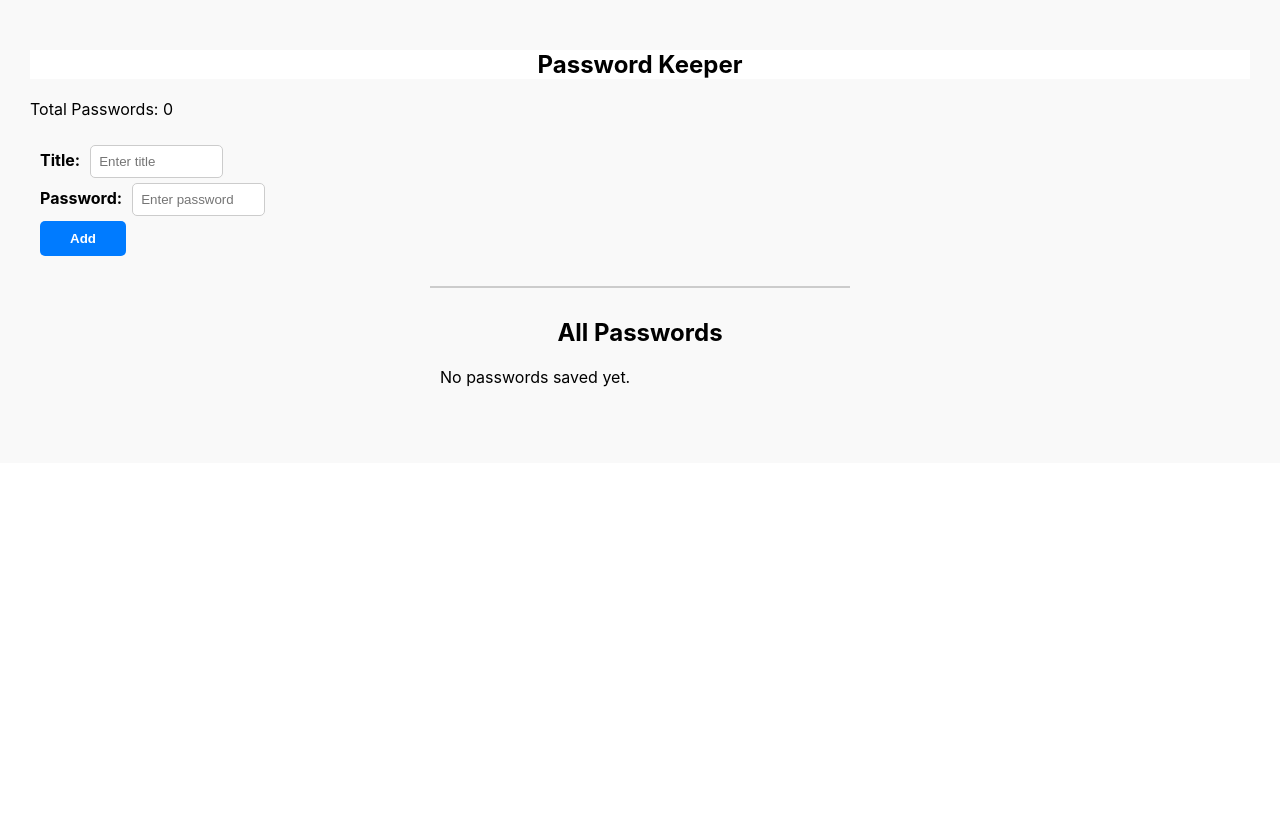
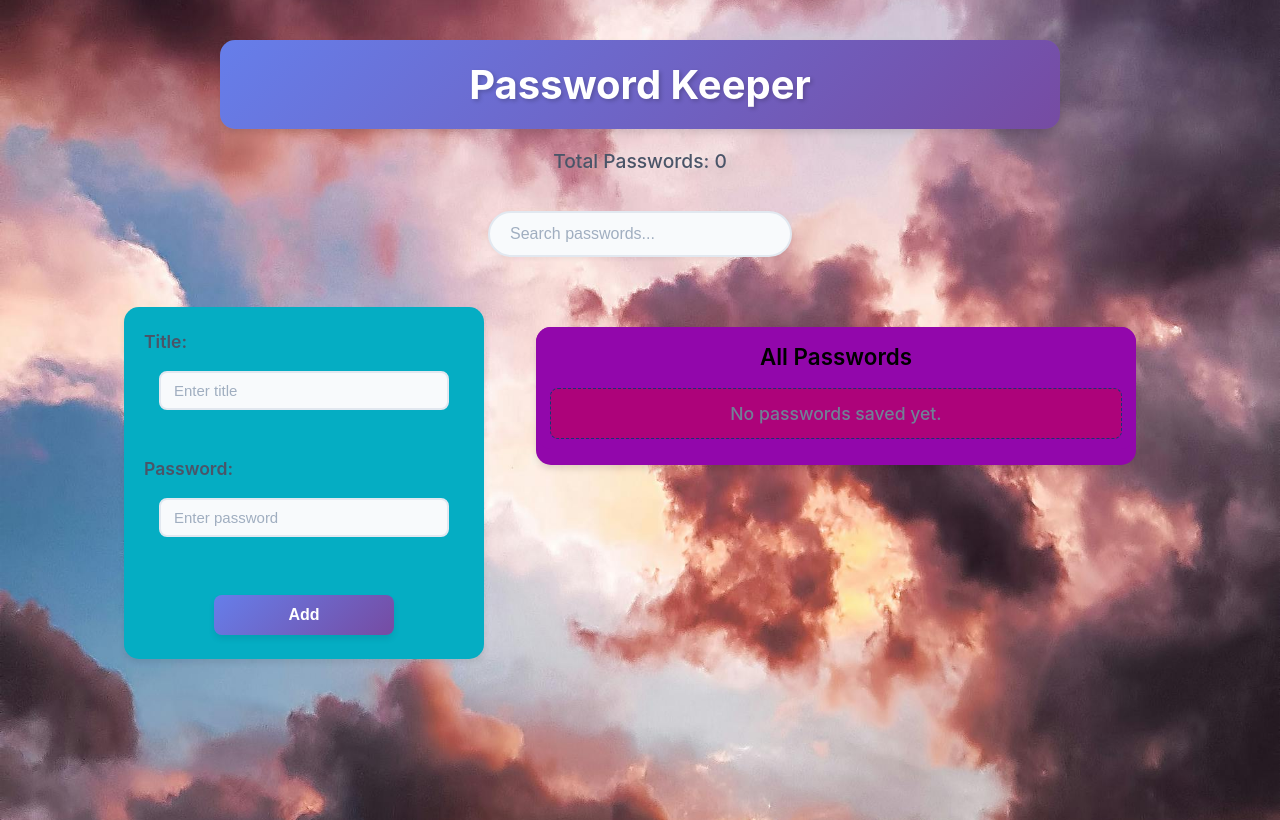
Before and after one commit to harish0319/password-keeper, a React (Create React App) app: page / in a window 1280 px wide. Built offline with nearby package versions, Linux system fonts and the light colour scheme.

Commit message:
working with all features

```diff
--- /dev/null
+++ b/src/App.css
@@ -0,0 +1,9 @@
+.app-background {
+  min-height: 100vh;
+  height: 100%;
+  background-image: url('bg.jpg');
+  background-size: cover;
+  background-repeat: no-repeat;
+  background-position: center center;
+  background-attachment: fixed;
+}
--- a/src/App.js
+++ b/src/App.js
@@ -1,10 +1,11 @@
 import React from 'react';
 import AddDetails from './component/AddDetails';
+import './App.css';
 
 function App() {
   return (
-    <div>
-        <AddDetails />
+    <div className="app-background">
+      <AddDetails />
     </div>
   );
 }
--- a/src/component/AddDetails.css
+++ b/src/component/AddDetails.css
@@ -1,7 +1,53 @@
 .style {
-    background-color: #ffffff;
-    display: flex;
-    align-items: center;
-    justify-content: center;
-    color: rgb(0, 0, 0);
-  }
+    background: linear-gradient(135deg, #667eea 0%, #764ba2 100%);
+    color: white;
+    padding: 20px;
+    border-radius: 15px;
+    box-shadow: 0 4px 6px rgba(0, 0, 0, 0.1);
+    margin: 20px auto;
+    max-width: 800px;
+    text-align: center;
+    font-size: 2.5em;
+    font-weight: bold;
+    text-shadow: 2px 2px 4px rgba(0, 0, 0, 0.2);
+}
+
+.search-box {
+  display: flex;
+  justify-content: center;
+  align-items: center;
+  margin: 20px auto;
+  max-width: 600px;
+  padding: 10px;
+}
+
+.search-box input[type="text"] {
+    width: 100%;
+    padding: 12px 20px;
+    margin: 8px 0;
+    border: 2px solid #e2e8f0;
+    border-radius: 25px;
+    font-size: 16px;
+    transition: all 0.3s ease;
+    background-color: #f8fafc;
+    box-shadow: 0 2px 4px rgba(0, 0, 0, 0.05);
+}
+
+.search-box input[type="text"]:focus {
+    outline: none;
+    border-color: #667eea;
+    box-shadow: 0 0 0 3px rgba(102, 126, 234, 0.2);
+}
+
+.search-box input[type="text"]::placeholder {
+    color: #a0aec0;
+}
+
+/* Total Passwords Count Styling */
+p {
+    text-align: center;
+    font-size: 1.2em;
+    color: #4a5568;
+    margin: 10px 0;
+    font-weight: 500;
+}
--- a/src/component/AddDetails.js
+++ b/src/component/AddDetails.js
@@ -4,15 +4,34 @@ import AddTitlePassword from "./AddTitlePassword";
 
 const AddDetails = () => {
   const [totalCount, setTotalCount] = useState(0);
+  const [searchQuery, setSearchQuery] = useState("");
 
- return (
+  return (
     <>
-        <div>
-            <h2 className="style">Password Keeper</h2>
-            <p>Total Passwords: {totalCount}</p>
-            <AddTitlePassword setTotalCount={setTotalCount} />
+      <div>
+        <h2 className="style">Password Keeper</h2>
 
+        {/* Total Passwords Count */}
+        <p>Total Passwords: {totalCount}</p>
+
+        {/* Search Box */}
+        <div className="search-box">
+          <input
+            id="search"
+            name="search"
+            type="text"
+            placeholder="Search passwords..."
+            value={searchQuery}
+            onChange={(e) => setSearchQuery(e.target.value)}
+          />
         </div>
+
+        {/* Pass data to AddTitlePassword */}
+        <AddTitlePassword
+          setTotalCount={setTotalCount}
+          searchQuery={searchQuery}
+        />
+      </div>
     </>
   );
 };
--- a/src/component/AddTitlePassword.css
+++ b/src/component/AddTitlePassword.css
@@ -1,41 +1,100 @@
 div {
   padding: 10px;
-  background-color: #f9f9f9;
+  /* background-color: #f9f9f9; */
 }
 
 .field-group {
+  background: rgb(5, 173, 195);
+  padding: 24px 20px;
+  border-radius: 15px;
+  box-shadow: 0 4px 6px rgba(0, 0, 0, 0.08);
+  max-width: 320px;
+  width: 100%;
+  flex: none;
+}
+
+.container {
   display: flex;
-  align-items: center;
-  margin-bottom: 10px;
+  gap: 32px;
+  max-width: 900px;
+  margin: 32px auto 0 auto;
+  padding: 0 16px;
+  justify-content: center;
+  align-items: flex-start;
+}
+
+form {
+  display: flex;
+  flex-direction: column;
+  gap: 14px;
+  width: 100%;
 }
 
 label {
-  font-weight: bold;
-  margin-right: 10px;
+  font-weight: 600;
+  color: #4a5568;
   margin-bottom: 5px;
-  min-width: 10px;
+  font-size: 1.1em;
 }
 
 input {
-  width: 40%;
-  padding: 8px;
-  margin-bottom: 5px;
-  border: 1px solid #ccc;
-  border-radius: 5px;
+  width: 100%;
+  max-width: 260px;
+  margin: 0 auto;
+  padding: 9px 13px;
+  border: 2px solid #e2e8f0;
+  border-radius: 8px;
+  font-size: 15px;
+  transition: all 0.3s ease;
+  background-color: #f8fafc;
+  display: block;
+}
+
+input:focus {
+  outline: none;
+  border-color: #667eea;
+  box-shadow: 0 0 0 3px rgba(102, 126, 234, 0.13);
+}
+
+input::placeholder {
+  color: #a0aec0;
 }
 
 button {
-  width: 30%;
-  padding: 10px;
-  background-color: #007bff;
+  background: linear-gradient(135deg, #667eea 0%, #764ba2 100%);
   color: white;
+  padding: 11px 0;
   border: none;
-  border-radius: 5px;
-  font-weight: bold;
+  border-radius: 8px;
+  font-size: 16px;
+  font-weight: 600;
   cursor: pointer;
-  transition: background-color 0.3s ease;
+  transition: all 0.3s ease;
+  margin-top: 10px;
+  box-shadow: 0 4px 6px rgba(0, 0, 0, 0.08);
+  width: 100%;
+  max-width: 180px;
+  align-self: center;
 }
 
 button:hover {
-  background-color: #00ff04;
+  transform: translateY(-2px);
+  box-shadow: 0 6px 8px rgba(0, 0, 0, 0.13);
 }
+
+button:active {
+  transform: translateY(0);
+  box-shadow: 0 2px 4px rgba(0, 0, 0, 0.08);
+}
+
+@media (max-width: 900px) {
+  .container {
+    flex-direction: column;
+    align-items: center;
+    max-width: 98vw;
+    gap: 24px;
+  }
+  .field-group, .all-passwords {
+    max-width: 98vw;
+  }
+}
--- a/src/component/AddTitlePassword.js
+++ b/src/component/AddTitlePassword.js
@@ -1,31 +1,45 @@
-import React, { useState, useEffect } from 'react';
-import PasswordList from './PasswordList';
-import './AddTitlePassword.css';
+import React, { useState, useEffect } from "react";
+import PasswordList from "./PasswordList";
+import "./AddTitlePassword.css";
 
-const AddTitlePassword = ({ setTotalCount }) => {
-    const [entries, setEntries] = useState([]);
-    const [title, setTitle] = useState('');
-    const [password, setPassword] = useState('');
+const AddTitlePassword = ({ setTotalCount, searchQuery }) => {
+  // Initialize state from localStorage only once
+  const [entries, setEntries] = useState(() => {
+    try {
+      const stored = localStorage.getItem("passwords");
+      return stored ? JSON.parse(stored) : [];
+    } catch (error) {
+      console.error("Error loading from localStorage:", error);
+      return [];
+    }
+  });
+  const [title, setTitle] = useState("");
+  const [password, setPassword] = useState("");
   const [editIndex, setEditIndex] = useState(null);
+  const [warning, setWarning] = useState("");
 
-    // Load saved entries from localStorage when the component mounts
+  // Save to localStorage and update count whenever entries change
   useEffect(() => {
-        const stored = localStorage.getItem('passwords');
-        if (stored) {
-            setEntries(JSON.parse(stored));
-        }
-    }, []);
-
-    // Update localStorage and set the password count whenever entries change
-    useEffect(() => {
-        if (entries.length > 0) {
-            localStorage.setItem('passwords', JSON.stringify(entries));
+    try {
+      localStorage.setItem("passwords", JSON.stringify(entries));
       setTotalCount(entries.length);
+    } catch (error) {
+      console.error("Error saving to localStorage:", error);
     }
   }, [entries, setTotalCount]);
 
   const handleSubmit = (event) => {
     event.preventDefault();
+    setWarning("");
+
+    // Check for duplicate title (case-insensitive), unless editing
+    const titleExists = entries.some((entry, idx) =>
+      idx !== editIndex && entry.title.trim().toLowerCase() === title.trim().toLowerCase()
+    );
+    if (titleExists) {
+      setWarning("A password with this title already exists.");
+      return;
+    }
 
     if (editIndex !== null) {
       const updatedEntries = [...entries];
@@ -36,13 +50,27 @@ const AddTitlePassword = ({ setTotalCount }) => {
       const newEntry = { title, password };
       setEntries((prev) => [...prev, newEntry]);
     }
-        setTitle('');
-        setPassword('');
+    setTitle("");
+    setPassword("");
   };
 
+  // Filter entries based on the search query
+  const filteredEntries = entries.filter((entry) => {
     return (
-        <>
+      entry.title.toLowerCase().includes(searchQuery.toLowerCase()) ||
+      entry.password.toLowerCase().includes(searchQuery.toLowerCase())
+    );
+  });
+
+  // Update the count based on filtered entries
+  useEffect(() => {
+    setTotalCount(filteredEntries.length);
+  }, [filteredEntries, setTotalCount]);
+
+  return (
+    <div className="container">
       <div className="field-group">
+        {warning && <div style={{ color: 'red', marginBottom: '10px', textAlign: 'center' }}>{warning}</div>}
         <form onSubmit={handleSubmit}>
           <label htmlFor="title">Title:</label>
           <input
@@ -66,17 +94,18 @@ const AddTitlePassword = ({ setTotalCount }) => {
             onChange={(e) => setPassword(e.target.value)}
           />
           <br />
-                    <button type="submit">{editIndex !== null ? 'Update' : 'Add'}</button>
+          <button type="submit">{editIndex !== null ? "Update" : "Add"}</button>
         </form>
       </div>
+
       <PasswordList
-                entries={entries}
+        entries={filteredEntries}
         setEntries={setEntries}
         setTitle={setTitle}
         setPassword={setPassword}
         setEditIndex={setEditIndex}
       />
-        </>
+    </div>
   );
 };
 
--- a/src/component/PasswordList.css
+++ b/src/component/PasswordList.css
@@ -1,63 +1,132 @@
 .all-passwords {
-    max-width: 400px;
-    margin: 20px auto;
-    padding: 10px;
-    border-top: 2px solid #ccc;
+    flex: none;
+    margin: 20px;
+    padding: 0 0 16px 0;
+    background: rgb(146, 7, 171);
+    border-radius: 15px;
+    box-shadow: 0 4px 6px rgba(0, 0, 0, 0.1);
+    max-width: 600px;
+    width: 100%;
 }
 
 .all-passwords h2 {
     text-align: center;
+    color: #000000;
+    font-size: 1.4em;
+    font-weight: 600;
+    padding: 16px 0 8px 0;
+    border-top-left-radius: 15px;
+    border-top-right-radius: 15px;
+    background: rgb(146, 7, 171);
+    margin: 0;
+}
+
+.password-list-scroll {
+    max-height: 260px;
+    overflow-y: auto;
+    padding: 0 14px;
+    background: rgb(146, 7, 171);
+    border-bottom-left-radius: 15px;
+    border-bottom-right-radius: 15px;
 }
 
 .all-passwords ul {
     list-style: none;
     padding: 0;
-    display: flex;
-    flex-direction: column;
-    align-items: center;
+    margin: 0;
 }
 
 .all-passwords li {
-    background-color: #f9f9f9;
+    background-color: #2196f3;
     margin-bottom: 10px;
-    padding: 10px 20px;
-    border-radius: 8px;
-    width: 80%; /* Make the li narrower */
+    padding: 10px;
+    border-radius: 10px;
     display: flex;
     justify-content: space-between;
     align-items: center;
-    box-shadow: 0 2px 5px rgba(0, 0, 0, 0.1);
+    box-shadow: 0 2px 4px rgba(0, 0, 0, 0.05);
+    border: 1.5px solid #1976d2;
+}
+
+.all-passwords li:hover {
+    transform: translateY(-2px);
+    box-shadow: 0 4px 6px rgba(0, 0, 0, 0.1);
+    border-color: #667eea;
 }
 
 .all-passwords strong {
-    font-weight: bold;
+    color: #fff;
+    font-size: 1.1em;
+    margin-right: 10px;
 }
 
 .action-buttons {
     display: flex;
     gap: 10px;
+    background: none !important;
 }
 
 .action-buttons button {
-    padding: 8px 16px; /* Bigger buttons */
-    min-width: 80px; /* Wider buttons */
-    border: none;
-    border-radius: 5px;
+    background: none !important;
+    border: none !important;
+    font-weight: 600;
+    font-size: 14px;
+    padding: 8px 16px;
+    min-width: 80px;
+    border-radius: 6px;
     cursor: pointer;
-    font-weight: bold;
-    font-size: 14px;
+    transition: all 0.3s ease;
+    box-shadow: none !important;
+    outline: none !important;
+    color: white !important;
+    position: relative;
+    z-index: 1;
+    overflow: hidden;
 }
 
 .action-buttons button:first-child {
-    background-color: #4CAF50; /* Green for Edit */
-    color: white;
+    background: linear-gradient(135deg, #48bb78 0%, #38a169 100%) !important;
 }
 
 .action-buttons button:last-child {
-    background-color: #f44336; /* Red for Delete */
-    color: white;
+    background: linear-gradient(135deg, #f56565 0%, #e53e3e 100%) !important;
 }
 
 .action-buttons button:hover {
-    opacity: 0.85;
+    transform: translateY(-2px);
+    box-shadow: 0 4px 6px rgba(0, 0, 0, 0.1);
 }
+
+.action-buttons button:active {
+    transform: translateY(0);
+}
+
+/* No passwords message styling */
+.all-passwords p {
+    text-align: center;
+    color: #718096;
+    font-size: 1.1em;
+    padding: 14px;
+    background-color: #ad037a;
+    border-radius: 8px;
+    border: 1px dashed #043c78e6;
+}
+
+/* Scrollbar styling */
+.all-passwords::-webkit-scrollbar {
+    width: 8px;
+}
+
+.all-passwords::-webkit-scrollbar-track {
+    background: #b3ee03;
+    border-radius: 4px;
+}
+
+.all-passwords::-webkit-scrollbar-thumb {
+    background: #667eea;
+    border-radius: 4px;
+}
+
+.all-passwords::-webkit-scrollbar-thumb:hover {
+    background: #764ba2;
+}
--- a/src/component/PasswordList.js
+++ b/src/component/PasswordList.js
@@ -22,6 +22,7 @@ const PasswordList = ({ entries, setEntries, setTitle, setPassword, setEditIndex
     return (
         <div className="all-passwords">
             <h2>All Passwords</h2>
+            <div className="password-list-scroll">
                 {entries.length === 0 ? (
                     <p>No passwords saved yet.</p>
                 ) : (
@@ -38,6 +39,7 @@ const PasswordList = ({ entries, setEntries, setTitle, setPassword, setEditIndex
                     </ul>
                 )}
             </div>
+        </div>
     );
 };
 
--- a/src/index.css
+++ b/src/index.css
@@ -1,10 +1,22 @@
+html, body, #root {
+  height: 100%;
+  min-height: 100vh;
+  margin: 0;
+  padding: 0;
+}
+
 body {
-  margin: 0;
   font-family: -apple-system, BlinkMacSystemFont, 'Segoe UI', 'Roboto', 'Oxygen',
     'Ubuntu', 'Cantarell', 'Fira Sans', 'Droid Sans', 'Helvetica Neue',
     sans-serif;
   -webkit-font-smoothing: antialiased;
   -moz-osx-font-smoothing: grayscale;
+  min-height: 100vh;
+}
+
+#root {
+  min-height: 100vh;
+  background: transparent;
 }
 
 code {
--- a/src/index.js
+++ b/src/index.js
@@ -5,7 +5,5 @@ import App from './App';
 
 const root = ReactDOM.createRoot(document.getElementById('root'));
 root.render(
-  <React.StrictMode>
-    <App />
-  </React.StrictMode>
+  <App />
 );
```
Also changed, not shown: src/bg.jpg (added). Lines whose indentation alone changed are shown as unchanged.
